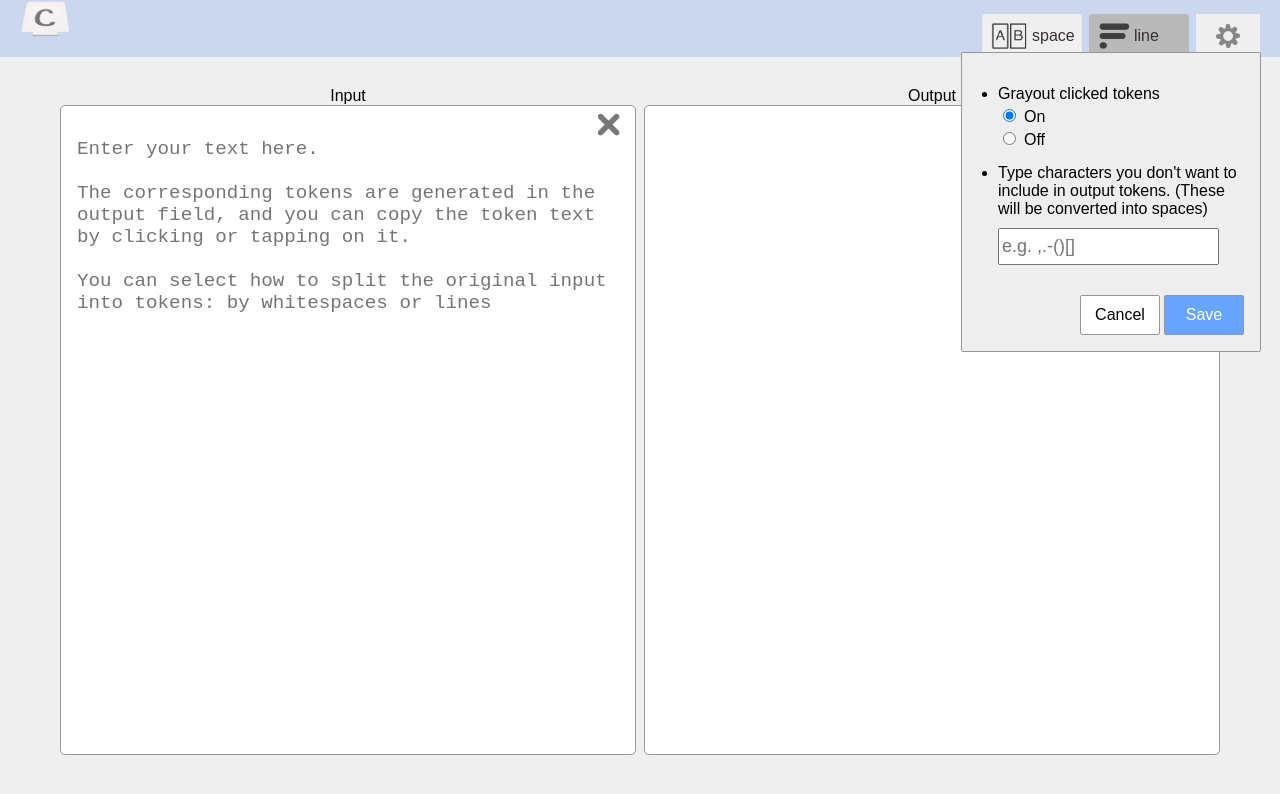
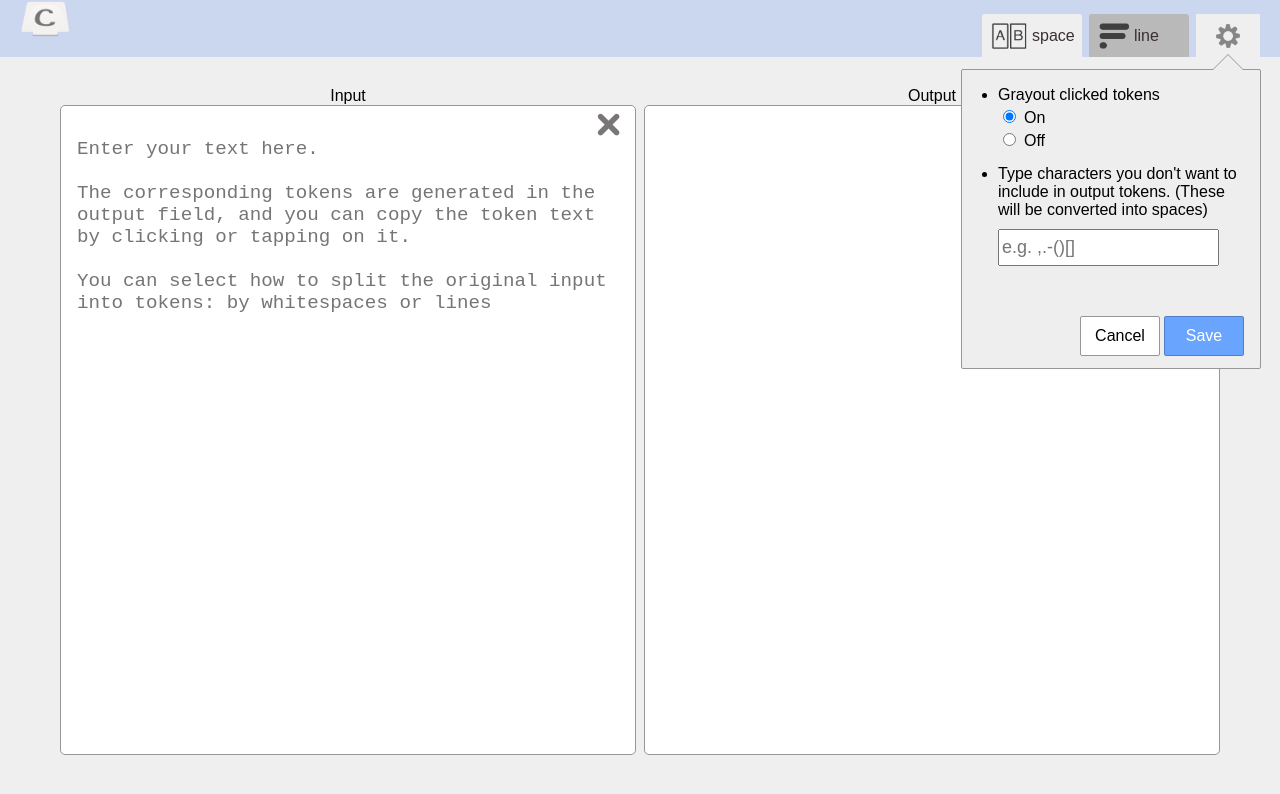
Before and after one commit to Lulkafe/CopyTokenizer, a React app: page / in a window 1280 px wide. Shown: the top 794 px of the page. Built offline with nearby package versions, Linux system fonts and the light colour scheme.

Commit message:
Added an arrow to the setting window

```diff
--- a/src/sass/nav-bar.sass
+++ b/src/sass/nav-bar.sass
@@ -30,19 +30,45 @@
 
 #setting-window
     position: absolute
+    top: 55px
     left: -235px
     width: 300px
     height: 300px
-    padding: 16px 16px 0 16px
     z-index: 255
     background-color: #EEEEEE
     border: 1px solid #979797
-    overflow: scroll
     border-radius: 2px
     text-align: left
 
+#setting-window form
+    padding: 16px 16px 0 16px
+    position: relative
+
+/* To draw the border of the arrow of the tooltip */
+#setting-window form::before
+    content: ""
+    position: absolute
+    border: solid 16.5px
+    z-index: 254
+    display: inline-block
+    bottom: 100%
+    left: 84.0%
+    border-color: transparent transparent #979797 transparent
+
+/* To draw the arrow of the tooltip */
+#setting-window form::after
+    content: ""
+    position: absolute
+    border: solid 15.2px
+    z-index: 255
+    display: inline-block
+    bottom: 100%
+    left: 84.3%
+    border-color: transparent transparent #EEEEEE transparent
+
+
 .setting-window__btn-wrapper
-    margin-top: 30px
+    margin-top: 50px
     text-align: right
 
 .setting-window__btn-wrapper button
@@ -63,6 +89,7 @@
 
 #setting-window__save-button
     background: #69A5FF
+    border: 1px solid #507fc6
     margin-left: 4px
     color: white
 
@@ -71,6 +98,7 @@
 
 #setting-window ul
     padding-left: 20px
+    margin: 0
 
 #setting-window__user-input
     margin-top: 10px
```
